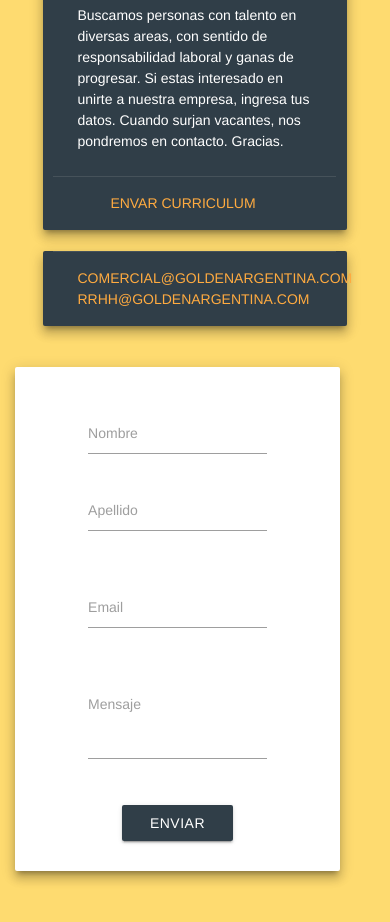
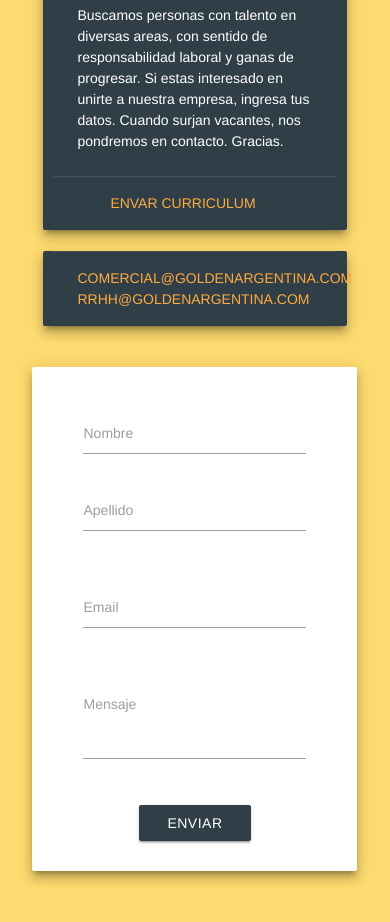
Before and after one commit to facuspagnuolo/gpa-web, a plain HTML site: page v3/index.html in a window 390 px wide. Shown: the part 172-1094 px from the top of the page. Drawn offline with nearby package versions, Linux system fonts and the light colour scheme.

Commit message:
responsive mail section in v3

```diff
--- a/v3/application.css
+++ b/v3/application.css
@@ -60,7 +60,6 @@ nav a, nav ul a {
 }
 .mailForm{
 	padding: 30px!important;
-	margin-left: 15px!important;
 }
 .mailCardLeft{
 	margin-right: 15px;
--- a/v3/index.html
+++ b/v3/index.html
@@ -56,8 +56,8 @@
             </div>
           </div>
         </div>
-        <form class=" card white col l5 offset-s1 offset-m1 m10 s10 z-depth-4 mailForm">
-          <div class="col s10 offset-s1">
+        <form class=" card white offset-s1 offset-m1 m10 s10 col l5  z-depth-4 mailForm">
+          <div class="col s12">
             <div class="row">
               <div class="input-field col l6 m6 s12">
                 <input  id="first_name" type="text" class="validate" required>
```
Also changed, not shown: 2 other files.
